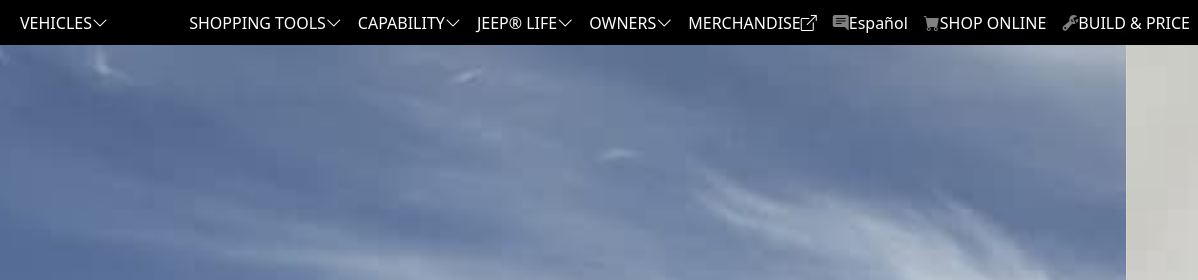
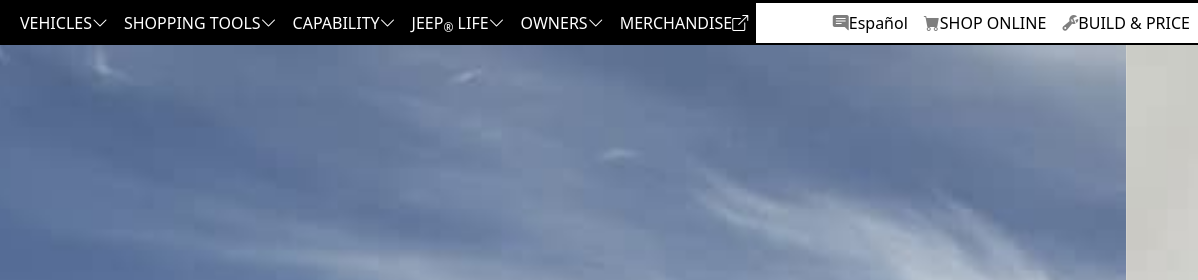
Before and after one commit to julianmedwards/jeep-com-with-bs, a plain HTML site: page index.html in a window 1280 px wide. Shown: the top 280 px of the page, 82-1280 px from the left. Drawn offline with nearby package versions, Linux system fonts and the light colour scheme.

Commit message:
More responsive/accurate navbar collapsing.

```diff
--- a/index.html
+++ b/index.html
@@ -28,7 +28,7 @@
     />
   </head>
   <body>
-    <nav class="navbar fixed-top navbar-expand-lg navbar-dark bg-dark">
+    <nav id="nav" class="navbar fixed-top navbar-expand-lg navbar-dark bg-dark">
       <a class="me-auto" href="#">
         <img
           class="navbar-brand"
@@ -36,13 +36,50 @@
           alt="Jeep.com"
         />
       </a>
-      <ul class="navbar-nav">
+      <ul class="navbar-nav flex-row">
         <li class="nav-item">
           <a
             class="nav-link text-uppercase"
-            href="#vehicles"
+            href="#nav-vehicles"
             data-bs-toggle="collapse"
             >Vehicles<i class="bi bi-chevron-down"></i
+          ></a>
+        </li>
+        <li class="d-none d-sm-inline-block nav-item">
+          <a
+            class="nav-link text-uppercase"
+            href="#nav-shopping"
+            data-bs-toggle="collapse"
+            >Shopping Tools<i class="bi bi-chevron-down"></i
+          ></a>
+        </li>
+        <li class="d-none d-md-inline-block nav-item">
+          <a
+            class="nav-link text-uppercase"
+            href="#nav-capability"
+            data-bs-toggle="collapse"
+            >Capability<i class="bi bi-chevron-down"></i
+          ></a>
+        </li>
+        <li class="d-none d-lg-inline-block nav-item">
+          <a
+            class="nav-link text-uppercase"
+            href="#nav-jeep-life"
+            data-bs-toggle="collapse"
+            >JEEP<sub>®</sub> Life<i class="bi bi-chevron-down"></i
+          ></a>
+        </li>
+        <li class="d-none d-lg-inline-block nav-item">
+          <a
+            class="nav-link text-uppercase"
+            href="#nav-owners"
+            data-bs-toggle="collapse"
+            >Owners<i class="bi bi-chevron-down"></i
+          ></a>
+        </li>
+        <li class="d-none d-lg-inline-block nav-item">
+          <a class="nav-link text-uppercase" href="#merchandise"
+            >Merchandise<i class="bi bi-box-arrow-up-right"></i
           ></a>
         </li>
       </ul>
@@ -56,32 +93,33 @@
         <span class="navbar-toggler-icon"></span>
       </button>
       <div
-        class="collapse navbar-collapse justify-content-end bg-dark"
+        class="bg-white collapse navbar-collapse justify-content-end"
+        data-bs-parent="nav"
         id="navbar-toggler"
       >
         <ul class="navbar-nav">
-          <li class="nav-item text-uppercase">
-            <a href="#shopping" class="nav-link"
+          <li class="d-sm-none nav-item text-uppercase">
+            <a href="#nav-shopping" class="nav-link"
               >Shopping Tools<i class="bi bi-chevron-down"></i
             ></a>
           </li>
-          <li class="nav-item text-uppercase">
-            <a href="#capability" class="nav-link"
+          <li class="d-md-none nav-item text-uppercase">
+            <a href="#nav-capability" class="nav-link"
               >Capability<i class="bi bi-chevron-down"></i
             ></a>
           </li>
-          <li class="nav-item text-uppercase">
-            <a href="#jeep-life" class="nav-link"
+          <li class="d-lg-none nav-item text-uppercase">
+            <a href="#nav-jeep-life" class="nav-link"
               >JEEP&reg Life<i class="bi bi-chevron-down"></i
             ></a>
           </li>
-          <li class="nav-item text-uppercase">
-            <a href="#owners" class="nav-link"
+          <li class="d-lg-none nav-item text-uppercase">
+            <a href="#nav-owners" class="nav-link"
               >Owners<i class="bi bi-chevron-down"></i
             ></a>
           </li>
-          <li class="nav-item text-uppercase">
-            <a href="#merchandise" class="nav-link"
+          <li class="d-lg-none nav-item text-uppercase">
+            <a href="#nav-merchandise" class="nav-link"
               >Merchandise<i class="bi bi-box-arrow-up-right"></i
             ></a>
           </li>
@@ -105,8 +143,40 @@
         </ul>
       </div>
       <!-- Navbar Dropdowns -->
-      <div class="bg-dark text-light collapse my-nav-dropdown" id="vehicles">
+      <div
+        class="bg-white col-12 collapse my-nav-dropdown"
+        data-bs-parent="#nav"
+        id="nav-vehicles"
+      >
         <h3 class="m-0 p-2">Vehicle Stuff</h3>
+      </div>
+      <div
+        class="bg-white col-12 collapse my-nav-dropdown"
+        data-bs-parent="#nav"
+        id="nav-shopping"
+      >
+        <h3 class="m-0 p-2">Shopping Stuff</h3>
+      </div>
+      <div
+        class="bg-white col-12 collapse my-nav-dropdown"
+        data-bs-parent="#nav"
+        id="nav-capability"
+      >
+        <h3 class="m-0 p-2">Capability Stuff</h3>
+      </div>
+      <div
+        class="bg-white col-12 collapse my-nav-dropdown"
+        data-bs-parent="#nav"
+        id="nav-jeep-life"
+      >
+        <h3 class="m-0 p-2">Jeep Life Stuff</h3>
+      </div>
+      <div
+        class="bg-white col-12 collapse my-nav-dropdown"
+        data-bs-parent="#nav"
+        id="nav-owners"
+      >
+        <h3 class="m-0 p-2">Owners Stuff</h3>
       </div>
     </nav>
     <div class="wrapper">
--- a/styles.css
+++ b/styles.css
@@ -77,6 +77,9 @@
 .navbar-dark .navbar-toggler span {
     color: white;
 }
+.navbar-dark .navbar-collapse .nav-link {
+    color: #000;
+}
 .navbar-brand {
     max-width: 63px;
     margin-left: 15px;
@@ -99,7 +102,7 @@
 }
 
 /* Use Flex order to reorder hamburger last 3 */
-/* Visible/invisible for nav elements except vehicles/last 3 */
+/* d-{breakpoint}-{value} for nav elements except vehicles/last 3 */
 
 .wrapper {
     position: relative;
```
